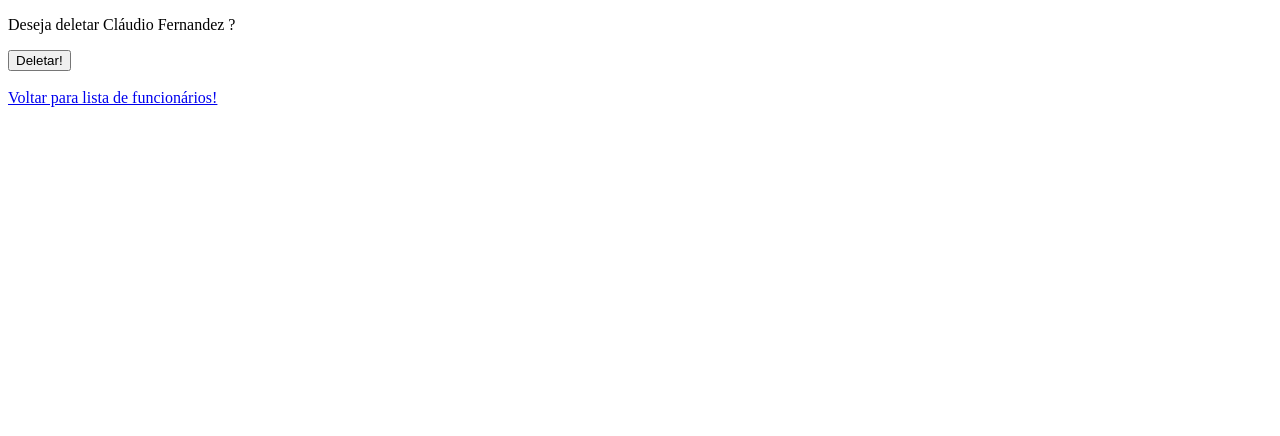
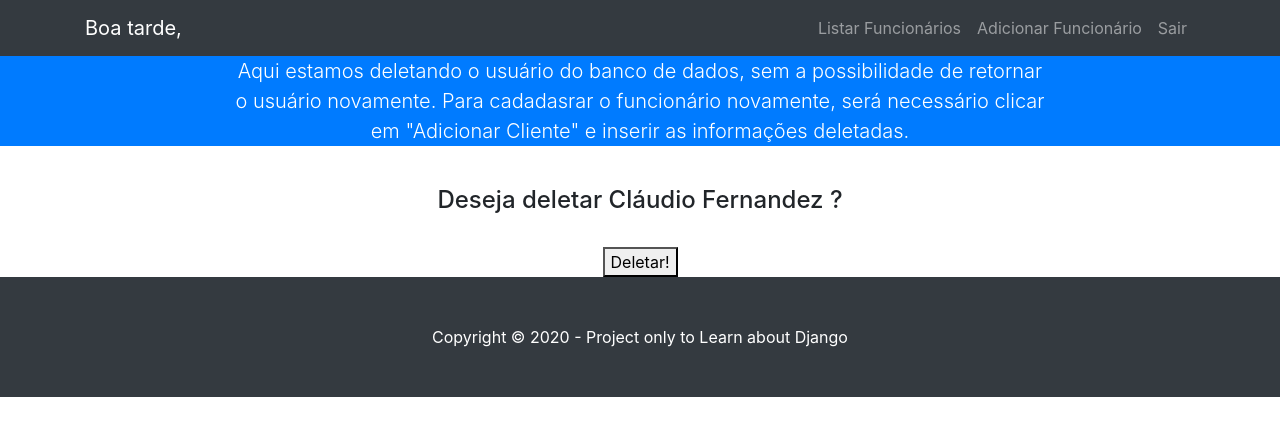
Before and after one commit to ricardopereirasilveira/registration-system-with-django-python-bootstrap-loggin-mode-fbv-sqlite3, a Django app: page /funcionarios/deletarFuncionario/1 in a window 1280 px wide. Shown: the top 436 px of the page. Run offline with Django 3.2, Linux system fonts and the light colour scheme; a user stored in the database is signed in; data comes from the database, SQL or seed files in the repository; both versions use the stored data as it was before the commit; some libraries are stand-ins or nearby versions.

Commit message:
finalizando a pagina delete

```diff
--- a/funcionarios/templates/deletarfuncionario.html
+++ b/funcionarios/templates/deletarfuncionario.html
@@ -1,20 +1,22 @@
-<!doctype html>
-<html lang="en">
-<head>
-    <meta charset="UTF-8">
-    <meta name="viewport"
-          content="width=device-width, user-scalable=no, initial-scale=1.0, maximum-scale=1.0, minimum-scale=1.0">
-    <meta http-equiv="X-UA-Compatible" content="ie=edge">
-    <title>Deletando {{ func.primeiroNome }}</title>
-</head>
-<body>
+{%extends 'base.html'%}
+{% load bootstrap %}
+{%block title%}Deletando Funcionário {{ func.primeiroNome}}{%endblock%}
+{%block username%}{{saudacao}} {{user.first_name}} {%endblock%}
+{%block headerPager%}Deletando {{ func.primeiroNome}} {{ func.ultimoNome}}{%endblock%}
+{%block subHeader%}
+Aqui estamos deletando o usuário do banco de dados, sem a possibilidade de retornar <br>
+o usuário novamente. Para cadadasrar o funcionário novamente, será necessário clicar <br>
+em "Adicionar Cliente" e inserir as informações deletadas.
+{%endblock%}
 
-    <p>Deseja deletar {{ func.primeiroNome}} {{func.ultimoNome }} ?</p>
-    <form method="post", enctype="multipart/form-data">
-        {% csrf_token %}
-        <button type="submit">Deletar!</button>
-    </form>
-    <br>
-    <a href="{% url 'listFunc' %}">Voltar para lista de funcionários!</a>
-</body>
-</html>
+
+{%block main%}
+<div class="col-lg-8 mx-auto">
+  <br><center>
+  <h4>Deseja deletar {{ func.primeiroNome}} {{func.ultimoNome }} ?</h4><br>
+  <form method="post" enctype="multipart/form-data">
+    {%csrf_token%}
+      <button type="submit">Deletar!</button>
+  </form></center>
+</div>
+{%endblock%}
```
Also changed, not shown: db.sqlite3 (deleted), 1 other file.
